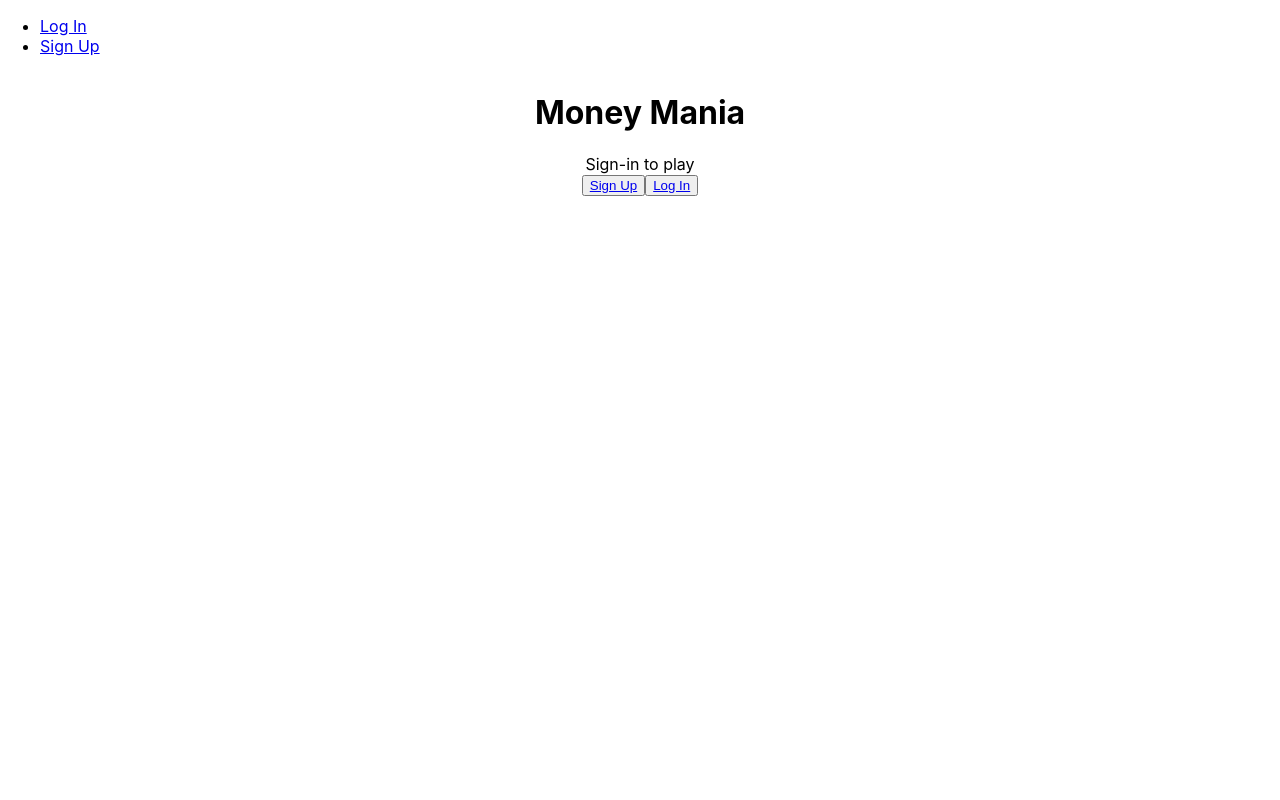
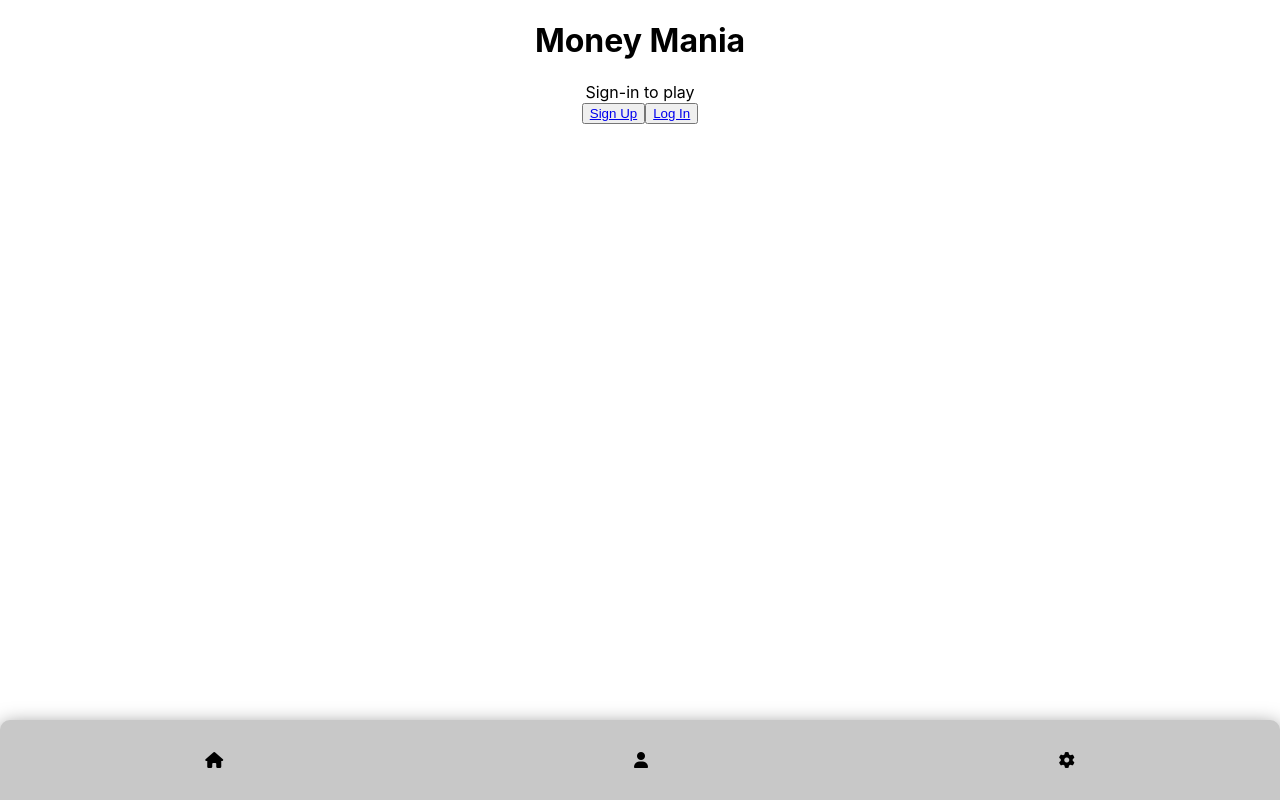
Before and after one commit to Cazier92/Money-Mania-Frontend, a React (Create React App) app: page / in a window 1280 px wide. Built offline with nearby package versions, Linux system fonts and the light colour scheme; no server answers.

Commit message:
navBar skeleton complete

```diff
--- a/public/index.html
+++ b/public/index.html
@@ -24,7 +24,8 @@
       work correctly both with client-side routing and a non-root public URL.
       Learn how to configure a non-root public URL by running `npm run build`.
     -->
-    <title>React App</title>
+    <script src="https://kit.fontawesome.com/0fe7fae43f.js" crossorigin="anonymous"></script>
+    <title>Money Mania</title>
   </head>
   <body>
     <noscript>You need to enable JavaScript to run this app.</noscript>
--- a/src/App.jsx
+++ b/src/App.jsx
@@ -122,9 +122,7 @@ const App = () => {
         <Route
           path="/settings"
           element={
-            <ProtectedRoute>
               <Settings />
-            </ProtectedRoute>
           }
         />
       </Routes>
--- /dev/null
+++ b/src/components/NavBar/NavBar.css
@@ -0,0 +1,33 @@
+
+
+.bottom-nav {
+  position: fixed;
+  display: flex;
+  flex-direction: row;
+  padding: 0.5em 0 0.5em 0;
+  justify-content: space-around;
+  align-items: center;
+  background-color: rgb(200, 200, 200);
+  height: 4em;
+  min-width: 100%;
+  box-shadow: rgba(0, 0, 0, 0.5) 0px 5px 20px;
+  transition: height ease 200ms;
+  bottom: 0;
+  z-index: 9999;
+  border-top-left-radius: 10px;
+  border-top-right-radius: 10px;
+}
+
+
+
+
+/* @media screen and (max-width: 900px) {
+  .left-navbar,
+  .right-navbar {
+    display: none;
+  }
+
+  .bottom-navbar {
+    display: flex;
+  }
+} */
--- a/src/components/NavBar/NavBar.jsx
+++ b/src/components/NavBar/NavBar.jsx
@@ -1,21 +1,70 @@
 import { Link } from 'react-router-dom'
+
+import './NavBar.css'
+
+const linkStyle = {
+  textDecoration: "none",
+  color: "black",
+};
+
 
 const NavBar = ({ user, handleLogout }) => {
   return (
     <nav>
-      {user ?
-        <ul>
-          <li>Welcome, {user.name}</li>
-          <li><Link to="/profiles">Profiles</Link></li>
-          <li><Link to="" onClick={handleLogout}>LOG OUT</Link></li>
-          <li><Link to="/change-password">Change Password</Link></li>
-        </ul>
+      {user ? (
+        <>
+        <div className='bottom-nav'>
+          <Link style={linkStyle} to='/home'>
+            <div id='bt-icon-container'>
+              <i id='bt-icon' class='fa-solid fa-house'></i>
+            </div>
+          </Link>
+          <Link style={linkStyle} to='/leaderboard'>
+            <div id='bt-icon-container'>
+              <i id='bt-icon' class="fa-solid fa-chart-simple"></i>
+            </div>
+          </Link>
+          <Link style={linkStyle} to='/achievements'>
+            <div id='bt-icon-container'>
+              <i id='bt-icon' class="fa-solid fa-medal"></i>
+            </div>
+          </Link>
+          <Link style={linkStyle} to='/profile'>
+            <div id='bt-icon-container'>
+              <i id="bt-icon" class="fa-solid fa-user "></i>
+            </div>
+          </Link>
+          <Link style={linkStyle} to='/settings'>
+            <div id='bt-icon-container'>
+              <i id="bt-icon" class="fa-solid fa-gear"></i>
+            </div>
+          </Link>
+        </div>
+        </>
+      )
       :
-        <ul>
-          <li><Link to="/login">Log In</Link></li>
-          <li><Link to="/signup">Sign Up</Link></li>
-        </ul>
-      }
+      (
+        <>
+        <div className='bottom-nav'>
+          <Link style={linkStyle} to='/'>
+            <div id='bt-icon-container'>
+              <i id='bt-icon' class='fa-solid fa-house'></i>
+            </div>
+          </Link>
+          <Link style={linkStyle} to='/profile'>
+            <div id='bt-icon-container'>
+              <i id="bt-icon" class="fa-solid fa-user "></i>
+            </div>
+          </Link>
+          <Link style={linkStyle} to='/settings'>
+            <div id='bt-icon-container'>
+              <i id="bt-icon" class="fa-solid fa-gear"></i>
+            </div>
+          </Link>
+        </div>
+        </>
+      )
+    }
     </nav>
   )
 }
```
